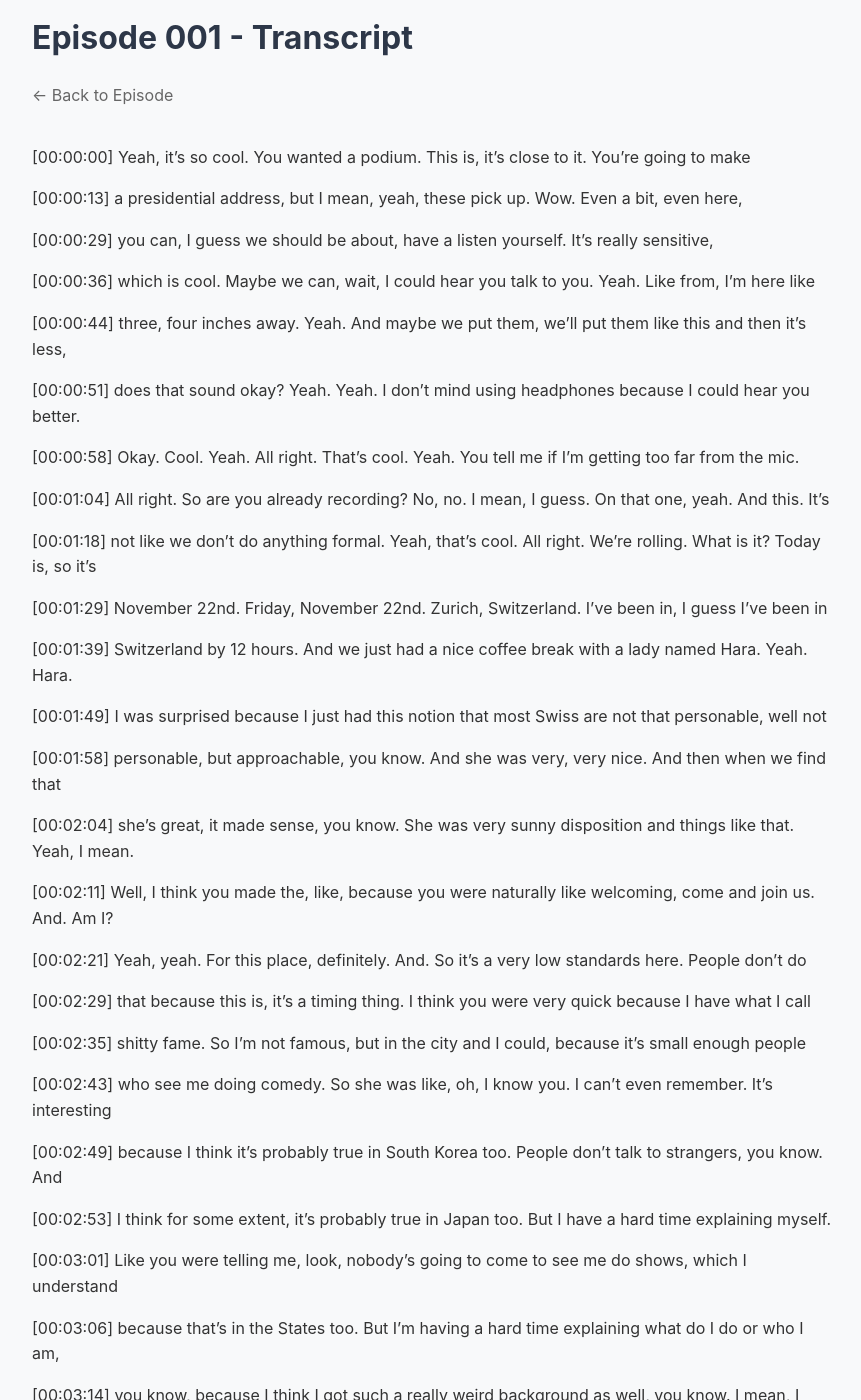
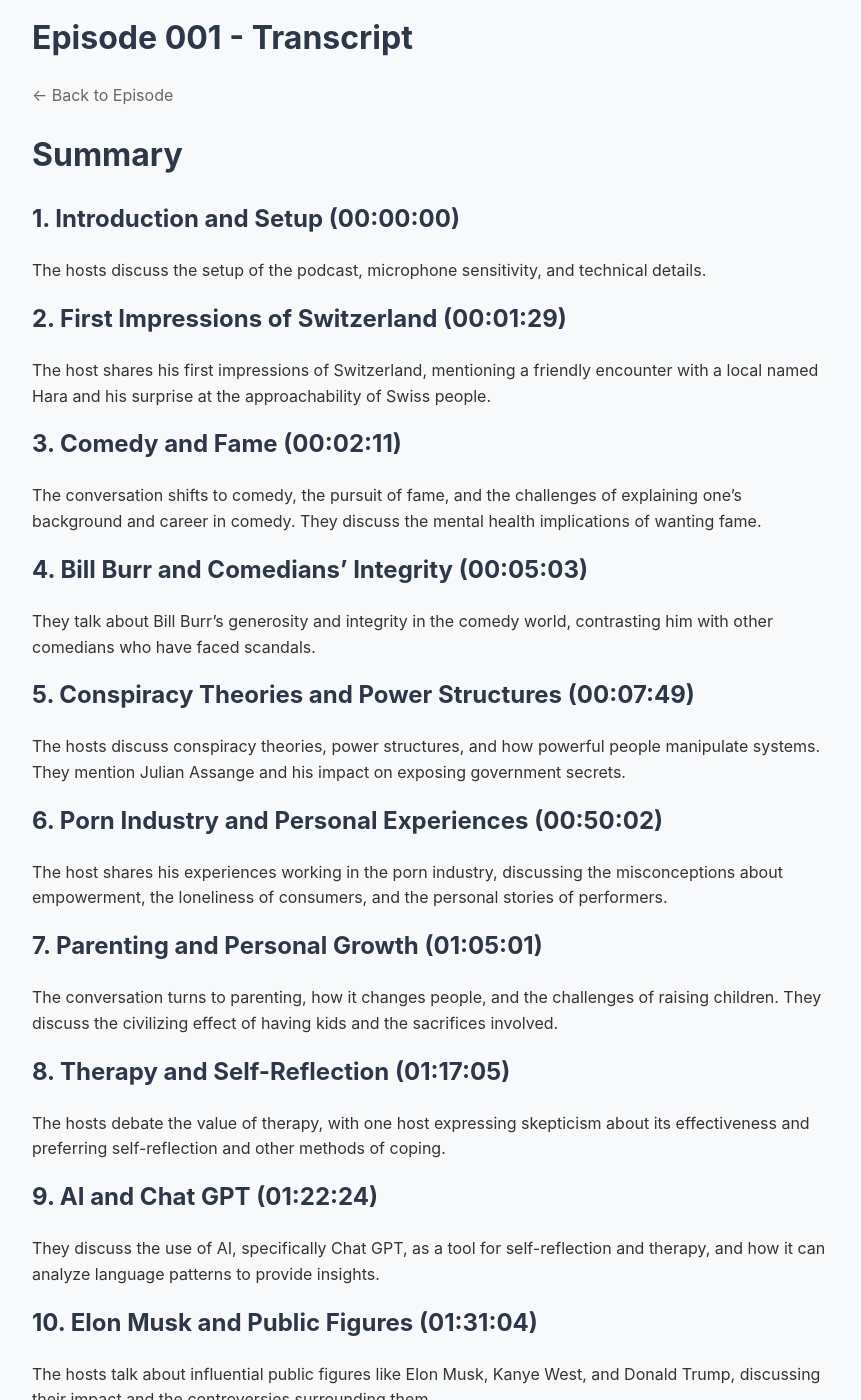
Before and after one commit to harryf/yoshi-podcasts, a Jekyll site: the page built from _transcripts/episode-001-transcript.md, in a window 1280 px wide and 1400 px high, scrolled down 199 px. Shown: the whole window, without its empty margins (208-1069 px from the left). Built offline with Jekyll 4.4.1, drawn with Linux system fonts in a browser that asks for light colours; some of the changed text lies outside the part shown.

Commit message:
Add summary of transcript at the start

```diff
--- a/_transcripts/episode-001-transcript.md
+++ b/_transcripts/episode-001-transcript.md
@@ -4,6 +4,54 @@ title: Episode 001 - Transcript
 permalink: "/transcripts/episode-001/"
 ---
 
+# Summary
+
+## 1. Introduction and Setup (00:00:00)
+
+The hosts discuss the setup of the podcast, microphone sensitivity, and technical details.
+
+## 2. First Impressions of Switzerland (00:01:29)
+
+The host shares his first impressions of Switzerland, mentioning a friendly encounter with a local named Hara and his surprise at the approachability of Swiss people.
+
+## 3. Comedy and Fame (00:02:11)
+
+The conversation shifts to comedy, the pursuit of fame, and the challenges of explaining one's background and career in comedy. They discuss the mental health implications of wanting fame.
+
+## 4. Bill Burr and Comedians' Integrity (00:05:03)
+
+They talk about Bill Burr’s generosity and integrity in the comedy world, contrasting him with other comedians who have faced scandals.
+
+## 5. Conspiracy Theories and Power Structures (00:07:49)
+
+The hosts discuss conspiracy theories, power structures, and how powerful people manipulate systems. They mention Julian Assange and his impact on exposing government secrets.
+
+## 6. Porn Industry and Personal Experiences (00:50:02)
+
+The host shares his experiences working in the porn industry, discussing the misconceptions about empowerment, the loneliness of consumers, and the personal stories of performers.
+
+## 7. Parenting and Personal Growth (01:05:01)
+
+The conversation turns to parenting, how it changes people, and the challenges of raising children. They discuss the civilizing effect of having kids and the sacrifices involved.
+
+## 8. Therapy and Self-Reflection (01:17:05)
+
+The hosts debate the value of therapy, with one host expressing skepticism about its effectiveness and preferring self-reflection and other methods of coping.
+
+## 9. AI and Chat GPT (01:22:24)
+
+They discuss the use of AI, specifically Chat GPT, as a tool for self-reflection and therapy, and how it can analyze language patterns to provide insights.
+
+## 10. Elon Musk and Public Figures (01:31:04)
+
+The hosts talk about influential public figures like Elon Musk, Kanye West, and Donald Trump, discussing their impact and the controversies surrounding them.
+
+## 11. Break and Wrap-Up (01:32:53)
+
+The hosts take a break, mentioning the need for a coffee and a restroom break.
+
+# Transcript
+
 [00:00:00] Yeah, it's so cool. You wanted a podium. This is, it's close to it. You're going to make
 
 [00:00:13] a presidential address, but I mean, yeah, these pick up. Wow. Even a bit, even here,
```
